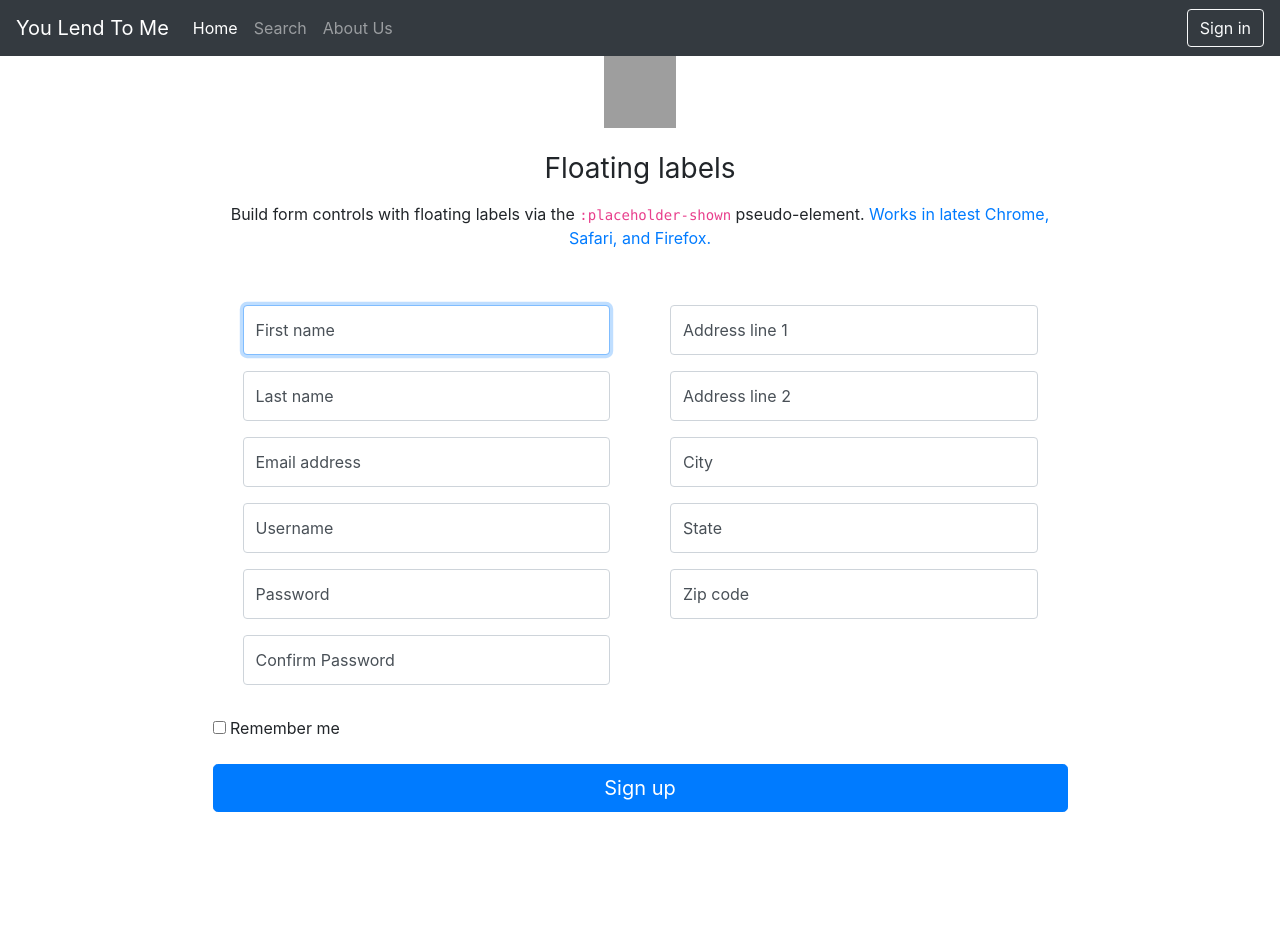
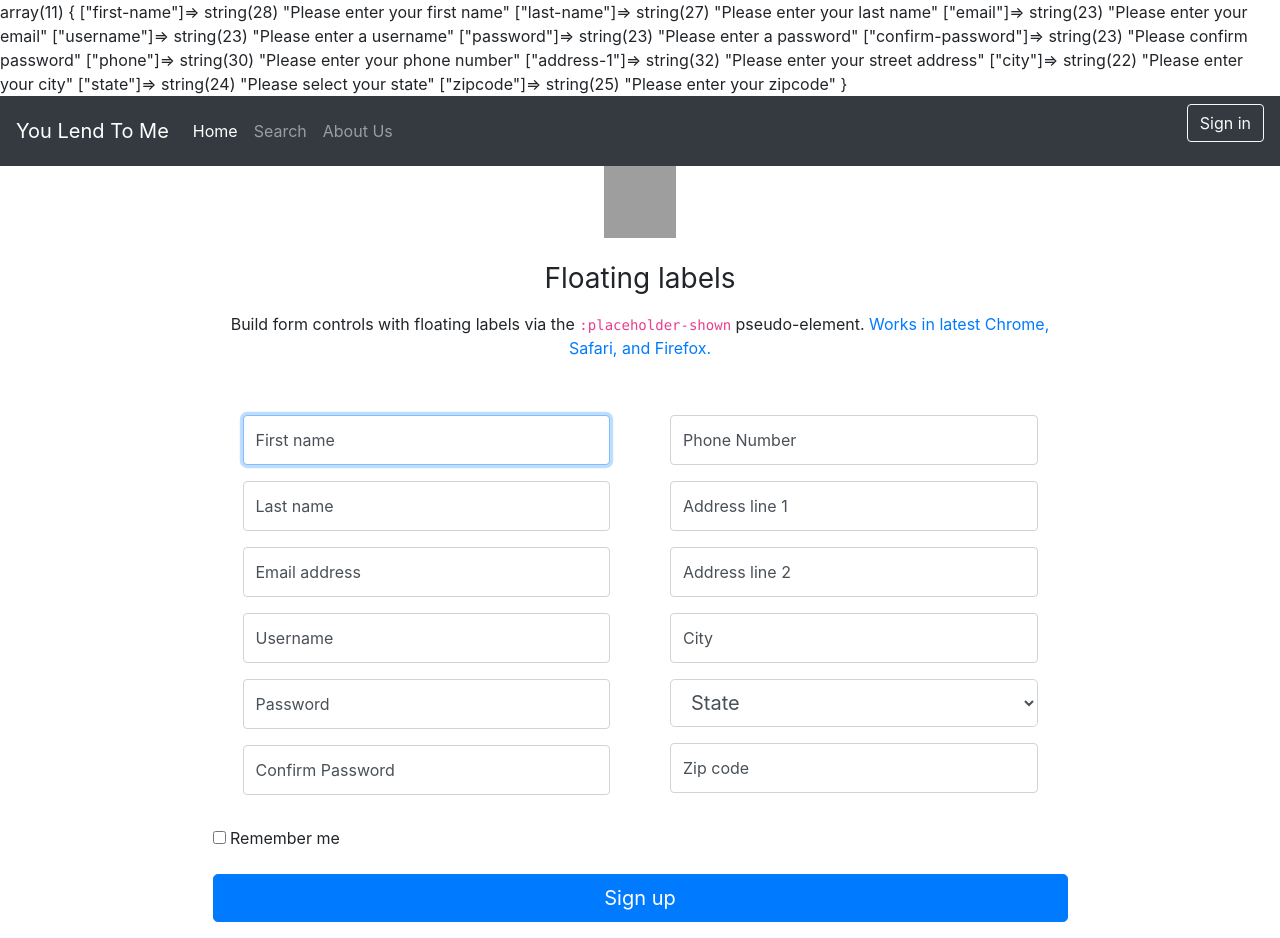
Before and after one commit to cpt22/YouLendToMe, a PHP site: page /html/user/register.php in a window 1280 px wide. Before the commit the page ends 812 px from the top, so only its background shows below. Run offline with PHP 8.4, Linux system fonts and the light colour scheme; grey boxes are pictures that could not be loaded.

Commit message:
Register form functioning (no sessions or error feedback implemented yet)

```diff
--- a/html/user/register.php
+++ b/html/user/register.php
@@ -1,3 +1,5 @@
+<?php require_once '../../includes/registerUser.php' ?>
+<?php require_once '../../includes/USStates.php' ?>
 <!doctype html>
 <html lang="en">
 <head>
@@ -63,13 +65,18 @@
 						<div class="col-9 col-sm-6">
 							<div class="form-signin">
 								<div class="form-label-group">
+									<input type="text" id="inputPhone" class="form-control"
+										placeholder="Phone Number" name="phone" required> <label
+										for="inputPhone">Phone Number</label>
+								</div>
+								<div class="form-label-group">
 									<input type="text" id="inputAddress1" class="form-control"
 										placeholder="Address line 1" name="address-1" required> <label
 										for="inputAddress1">Address line 1</label>
 								</div>
 								<div class="form-label-group">
 									<input type="text" id="inputAddress2" class="form-control"
-										placeholder="Address line 2" name="address-2" required> <label
+										placeholder="Address line 2" name="address-2"> <label
 										for="inputAddress2">Address line 2</label>
 								</div>
 								<div class="form-label-group">
@@ -78,9 +85,16 @@
 										for="inputCity">City</label>
 								</div>
 								<div class="form-label-group">
-									<input type="text" id="inputState" class="form-control"
-										placeholder="State" name="state" required> <label
-										for="inputState">State</label>
+									<select id="inputState" class="form-control form-control-lg" name="state"
+										required>
+										<option>State</option>
+										<?php
+										global $USStates;
+										foreach ($USStates as $thisState) {
+										    echo '<option value="' . $thisState . '">' . $thisState . '</option>';
+										}
+										?>
+									</select>
 								</div>
 								<!-- STATE CODE HERE -->
 								<div class="form-label-group">
@@ -94,7 +108,8 @@
 							<label> <input type="checkbox" value="remember-me"> Remember me
 							</label>
 						</div>
-						<button class="btn btn-lg btn-primary btn-block" type="submit">Sign up</button>
+						<button class="btn btn-lg btn-primary btn-block" type="submit">Sign
+							up</button>
 					</div>
 				</div>
 			</div>
--- /dev/null
+++ b/includes/connect.php
@@ -0,0 +1,3 @@
+<?php
+$con = mysqli_connect('localhost', 'root', 'mysql', 'yltm') or die(mysqli_error($con));
+?>
--- /dev/null
+++ b/includes/registerUser.php
@@ -0,0 +1,225 @@
+<?php
+require_once 'session.php';
+require_once 'verify.php';
+
+$firstName = $lastName = $email = $username = $password = $confirmPW = $phone = $address1 = $address2 = $city = $state = $zipcode = $rememberMe = "";
+$errors = array();
+
+if ($_SERVER['method']="post") {
+    /*
+     * Verify first and last names
+     */
+    if (!empty($_POST['first-name'])) {
+        $firstName = cleanData($_POST['first-name']);
+        if (verifyName($firstName)) {
+
+        } else {
+            $errors['first-name'] = "Please enter a valid first name";
+        }
+    } else {
+        $errors['first-name'] = "Please enter your first name";
+    }
+
+    if (!empty($_POST['last-name'])) {
+        $lastName = cleanData($_POST['last-name']);
+        if (verifyName($lastName)) {
+
+        } else {
+            $errors['last-name'] = "Please enter a valid last name";
+        }
+    } else {
+        $errors['last-name'] = "Please enter your last name";
+    }
+
+    /*
+     * Verify email and check that email is not already taken
+     */
+    if (!empty($_POST['email'])) {
+        $email = cleanData($_POST['email']);
+        if (verifyEmail($email)) {
+            if (checkRecordNotExists('users', 'email', $email)) {
+
+            } else {
+                $errors['email'] = "This email has already been used, please login instead!";
+            }
+        } else {
+            $errors['email'] = "Please enter a valid email";
+        }
+    } else {
+       $errors['email'] = "Please enter your email";
+    }
+
+    /*
+     * Verify username and check that username is not already taken
+     */
+    if (!empty($_POST['username'])) {
+        $username = cleanData($_POST['username']);
+        if (verifyUsername($username)) {
+            if (checkRecordNotExists('users', 'username', $username)) {
+
+            } else {
+                $errors['username'] = "This username is already taken!";
+            }
+        } else {
+            $errors['username'] = "Please enter a valid username";
+        }
+    } else {
+        $errors['username'] = "Please enter a username";
+    }
+
+    /*
+     * Verify password
+     */
+    if (!empty($_POST['password'])) {
+        $password = cleanData($_POST['password']);
+    } else {
+        $errors['password'] = "Please enter a password";
+    }
+
+    /*
+     * Verify confirm-password and make sure that it and password match
+     */
+    if (!empty($_POST['confirm-password'])) {
+        $confirmPW = cleanData($_POST['confirm-password']);
+        if ($password == $confirmPW) {
+
+        } else {
+            $errors['confirm-password'] = "Passwords do not match";
+        }
+    } else {
+        $errors['confirm-password'] = "Please confirm password";
+    }
+
+    /*
+     * Verify phone number
+     */
+    if (!empty($_POST['phone'])) {
+        $phone = cleanPhone($_POST['phone']);
+        if (verifyPhone($phone)) {
+
+        } else {
+            $errors['phone'] = "Please enter a valid phone number";
+        }
+    } else {
+        $errors['phone'] = "Please enter your phone number";
+    }
+
+    /*
+     * Verify all parts of the user's address
+     */
+    if (!empty($_POST['address-1'])) {
+        $address1 = cleanData($_POST['address-1']);
+        if (verifyAddress($address1)) {
+
+        } else {
+            $errors['address-1'] = "Please enter a valid street address";
+        }
+    } else {
+        $errors['address-1'] = "Please enter your street address";
+    }
+
+    if (!empty($_POST['address-2'])) {
+        $address2 = cleanData($_POST['address-2']);
+        if (verifyAddress($address2)) {
+
+        } else {
+            $errors['address-2'] = "Please enter a valid street address";
+        }
+    }
+
+    if (!empty($_POST['city'])) {
+        $city = cleanData($_POST['city']);
+        if (verifyAddress($city)) {
+
+        } else {
+            $errors['city'] = "Please enter a valid city";
+        }
+    } else {
+        $errors['city'] = "Please enter your city";
+    }
+
+    if (!empty($_POST['state'])) {
+        $state = cleanData($_POST['state']);
+        if (verifyState($state)) {
+
+        } else {
+            $errors['state'] = "Please choose a valid state";
+        }
+    } else {
+        $errors['state'] = "Please select your state";
+    }
+
+    if (!empty($_POST['zipcode'])) {
+        $zipcode = $_POST['zipcode'];
+        if (verifyZipcode($zipcode)) {
+
+        } else {
+           $errors['zipcode'] = "Please enter a valid zipcode";
+        }
+    } else {
+        $errors['zipcode'] = "Please enter your zipcode";
+    }
+
+    /*
+     * Check if a user would like to stay logged in on this device
+     */
+    if (!empty($_POST['remember-me'])) {
+        $rememberMe = cleanData($_POST['remember-me']);
+        if ($rememberMe == "true") {
+            $rememberMe = true;
+        } else {
+            $rememberMe = false;
+        }
+    } else {
+
+    }
+
+
+    if (empty($errors)) {
+        doRegistration($firstName, $lastName, $email, $username, $password, $phone, $address1, $address2, $city, $state, $zipcode, $rememberMe);
+    } else {
+        var_dump($errors);
+    }
+}
+
+/**
+ * Carries out the registration using the provided variables
+ * @param String $firstName
+ * @param String $lastName
+ * @param String $email
+ * @param String $username
+ * @param String $password
+ * @param String $confirmPW
+ * @param String $address1
+ * @param String $address2
+ * @param String $city
+ * @param String $state
+ * @param Integer $zipcode
+ * @param Boolean $rememberMe
+ */
+function doRegistration($firstName, $lastName, $email, $username, $password, $phone, $address1, $address2, $city, $state, $zipcode, $rememberMe) {
+    $password = password_hash($password, PASSWORD_DEFAULT);
+
+    global $con;
+    $sql = "INSERT INTO users (first_name, last_name, email, username, password, phone_number) VALUES (?, ?, ?, ?, ? ,?)";
+    $stmt = $con->prepare($sql);
+    $stmt->bind_param("ssssss", $firstName, $lastName, $email, $username, $password, $phone);
+    $stmt->execute();
+    $stmt->close();
+
+    $stmt = $con->prepare("SELECT ID FROM users WHERE email=?;");
+    $stmt->bind_param("s", $email);
+    $stmt->execute();
+    $result = $stmt->get_result();
+    $result = $result->fetch_assoc();
+    $stmt->close();
+
+    $userID = $result['ID'];
+    $stmt = $con->prepare("INSERT INTO addresses (line1, line2, city, state, zipcode, user_ID) VALUES (?, ?, ?, ?, ?, ?)");
+    $stmt->bind_param("ssssii", $address1, $address2, $city, $state, $zipcode, $userID);
+    $stmt->execute();
+    $stmt->close();
+}
+
+
+?>
--- a/classes/session.php
+++ b/includes/session.php
@@ -1,4 +1,6 @@
 <?php
 //Begin user session
 session_start();
+
+require_once('connect.php');
 ?>
--- a/includes/verifyData.php
+++ b/includes/verify.php
@@ -6,6 +6,12 @@ function cleanData($data) {
     $data = trim($data);
     $data = stripslashes($data);
     $data = htmlspecialchars($data);
+    return $data;
+}
+
+function cleanPhone($data) {
+    $data = cleanData($data);
+    $data = preg_replace("/[^0-9]+/", "", $data);
     return $data;
 }
 
@@ -45,16 +51,28 @@ function verifyEmail($email) {
     return filter_var($email, FILTER_VALIDATE_EMAIL);
 }
 
+function verifyUsername($username) {
+    return preg_match("/^[a-zA-Z0-9]*$/", $username);
+}
+
+function verifyPhone($phone) {
+    /*
+     * ADD MORE LOGIC TO VERIFY PHONES HERE
+     */
+    return preg_match("/^[0-9]*$/", $phone);
+}
+
 function verifyAddress($addr) {
-    return preg_match("/^[a-zA-Z0-9. ]*$/",$name);
+    return preg_match("/^[a-zA-Z0-9. ]*$/", $addr);
 }
 
 function verifyState($state) {
+    global $USStates;
     return in_array($state, $USStates);
 }
 
 function verifyZipcode($zip) {
-    return (preg_match("/^[0-9]*$/",zip) && strlen($zip) == 5);
+    return (preg_match("/^[0-9]*$/", $zip) && strlen($zip) == 5);
 }
 
 
@@ -77,8 +95,16 @@ function checkRecordNotExists($tblName, $attrName, $value) {
  * @return boolean
  */
 function checkRecordExists($tblName, $attrName, $value) {
-    /*
-     * logic
-     */
+    global $con;
+    $sql = "SELECT ID FROM users WHERE " . $attrName . "=?;";
+    $stmt = $con->prepare($sql);
+    $stmt->bind_param("s", $value);
+    $stmt->execute();
+    $result = $stmt->get_result(); // get the mysqli result
+
+    if ($result->num_rows > 0) {
+        return true;
+    }
+    return false;
 }
 ?>
```
Also changed, not shown: includes/execution/registerUser.php (deleted, +0 -134 lines), includes/loginUser.php (renamed from includes/execution/loginUser.php).
